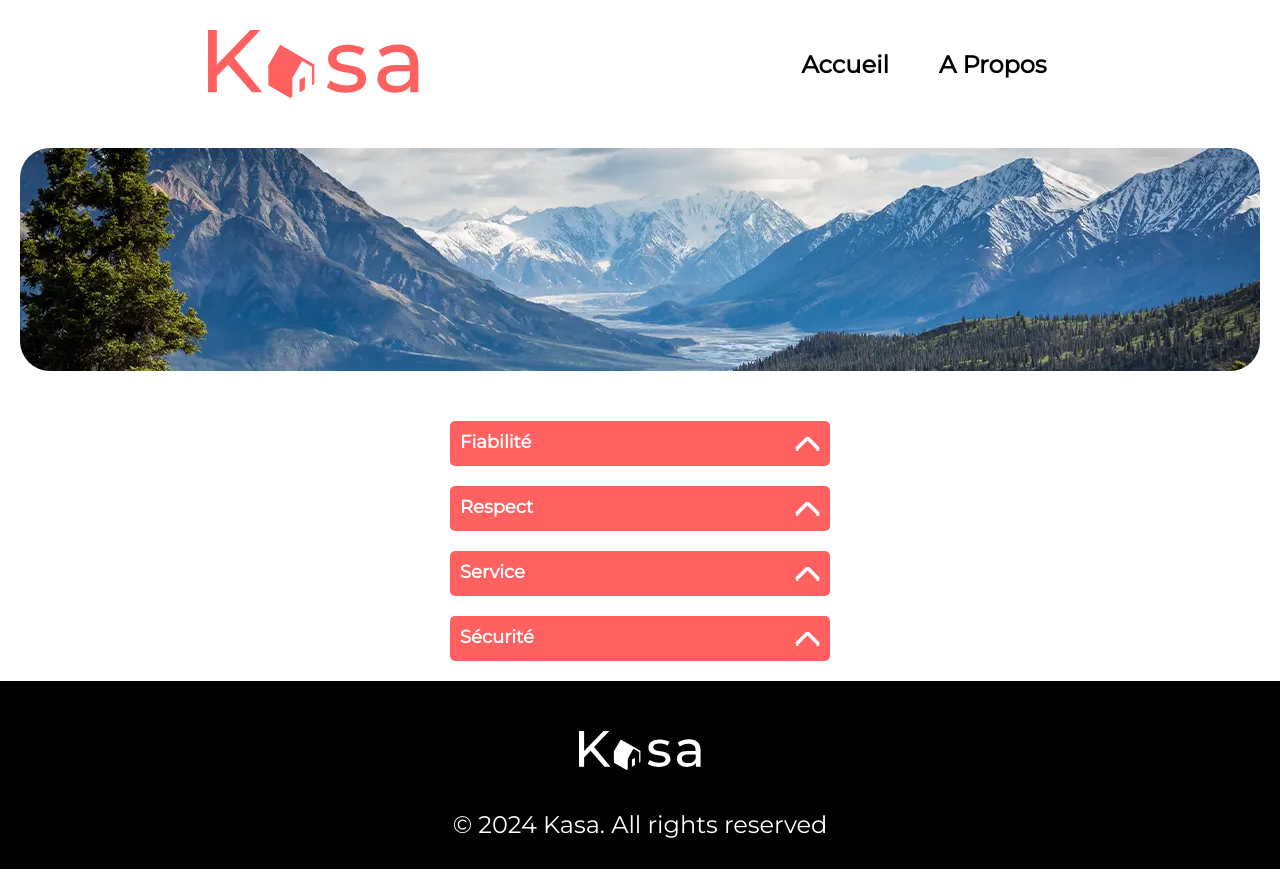
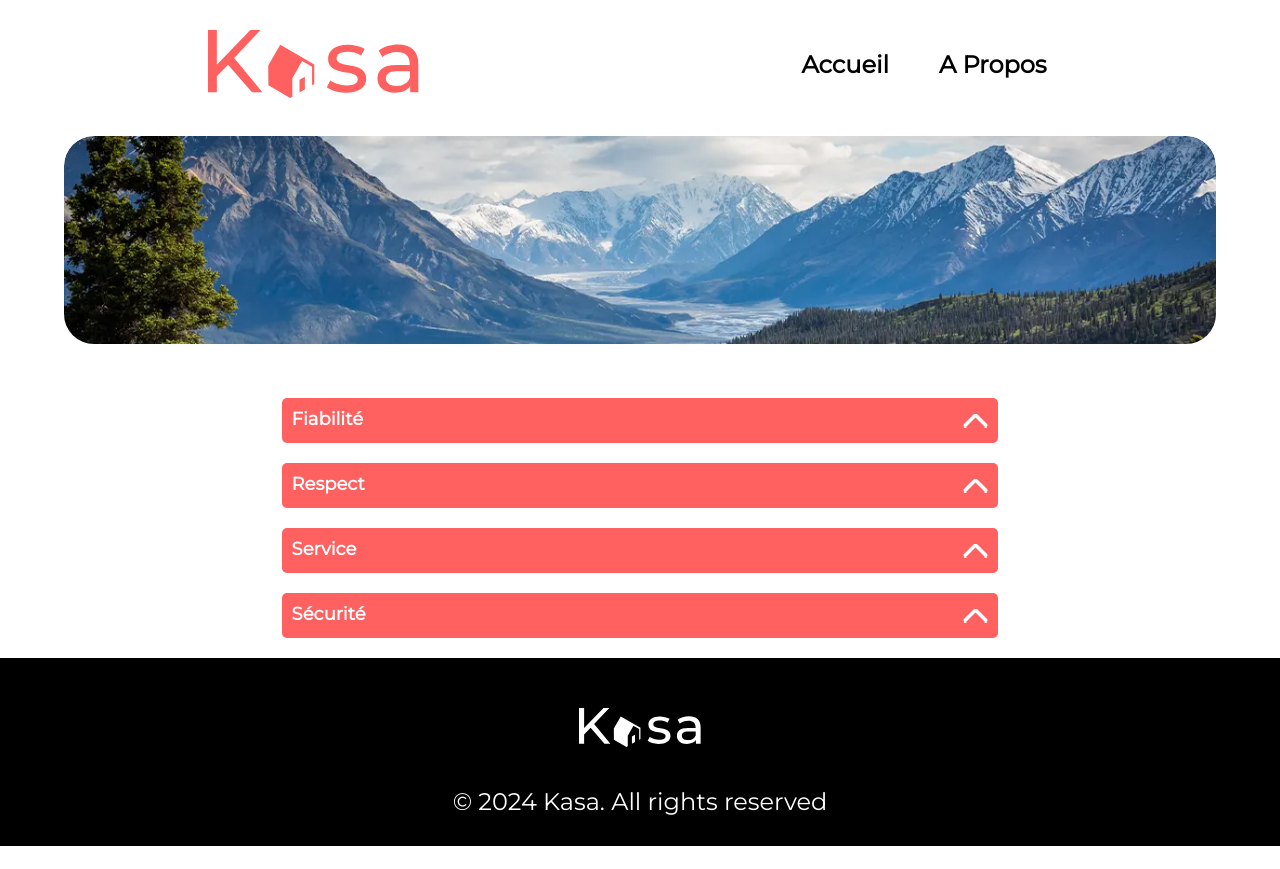
Before and after one commit to Hyrull/OC-P6, a React (Vite) app: page /about in a window 1280 px wide. After the commit the page ends 846 px from the top, so only its background shows below. Built offline with nearby package versions, Linux system fonts and the light colour scheme.

Commit message:
improved responsviness

```diff
--- a/src/styles/components/banner.scss
+++ b/src/styles/components/banner.scss
@@ -2,11 +2,11 @@
   display: flex;
   flex-direction: column;
   align-items: center;
-  margin-top: 50px;
-  margin-bottom: 50px;
-  height: 223px;
+  margin: 3% 5%;
+  min-height: 223px;
   border-radius: 30px;
   position: relative;
+  overflow: hidden; /* Hide overflow content */
 
   .carousel-content {
     position: relative;
@@ -26,8 +26,10 @@
 
   img {
     position: relative;
-    display: inline-block;
+    display: block;
     border-radius: 30px;
+    width: 100%;
+    height: auto;
   }
 
   h1 {
--- a/src/styles/pages/about.scss
+++ b/src/styles/pages/about.scss
@@ -1,5 +1,5 @@
 .infos {
-  margin: 0px 450px 0px 450px;
+  margin: 0px 22%;
 }
 
 .dropdown {
```
